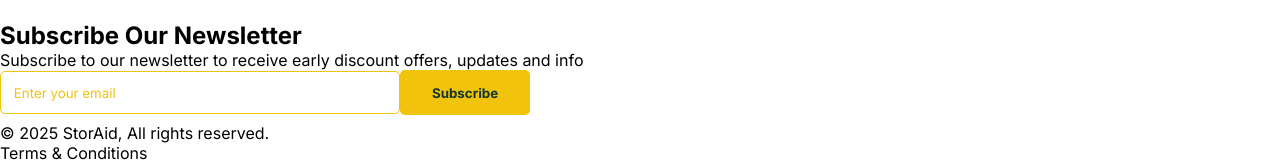
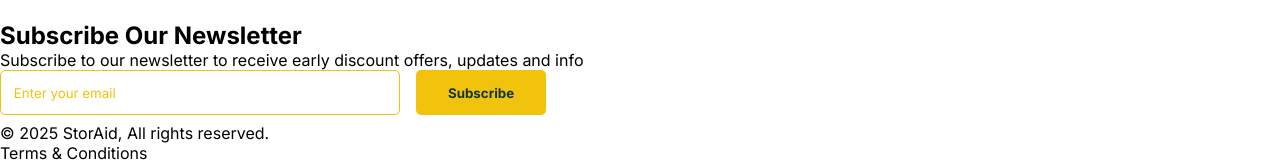
Before and after one commit to emillarsson99-m0wgli/StoraidStorageService, a React (Vite) app: page / in a window 1280 px wide. Shown: the part 6107-6272 px from the top of the page. Built offline with nearby package versions, Linux system fonts and the light colour scheme.

Commit message:
Added gap between button and inputfield

```diff
--- a/src/Components/NewsletterInput.css
+++ b/src/Components/NewsletterInput.css
@@ -49,3 +49,8 @@
     color: red;
     font-size: .8rem;
 }
+
+.input-btn-container {
+    display: flex;
+    gap: 1rem;
+}
--- a/src/Components/NewsletterInput.jsx
+++ b/src/Components/NewsletterInput.jsx
@@ -34,9 +34,9 @@ function NewsletterInput({  }) {
   return (
     <div className="newsletter-container">
         <form className="newsletter-form" onSubmit={handleSubmit} noValidate>
-            <div>
-            <input className={`newsletter-input ${newsletterErrors.email ? "input-error" : ""}`} type="text" name="email" placeholder="Enter your email" value={newsletterData.email} onChange={handleInputChange} required/>
-            <button className="subscribe-btn" type="submit">Subscribe</button>
+            <div className="input-btn-container">
+                <input className={`newsletter-input ${newsletterErrors.email ? "input-error" : ""}`} type="text" name="email" placeholder="Enter your email" value={newsletterData.email} onChange={handleInputChange} required/>
+                <button className="subscribe-btn" type="submit">Subscribe</button>
             </div>
             <div className="error-message">
             {newsletterErrors.email && <span className="newsletter-error">{newsletterErrors.email}</span>}
```
